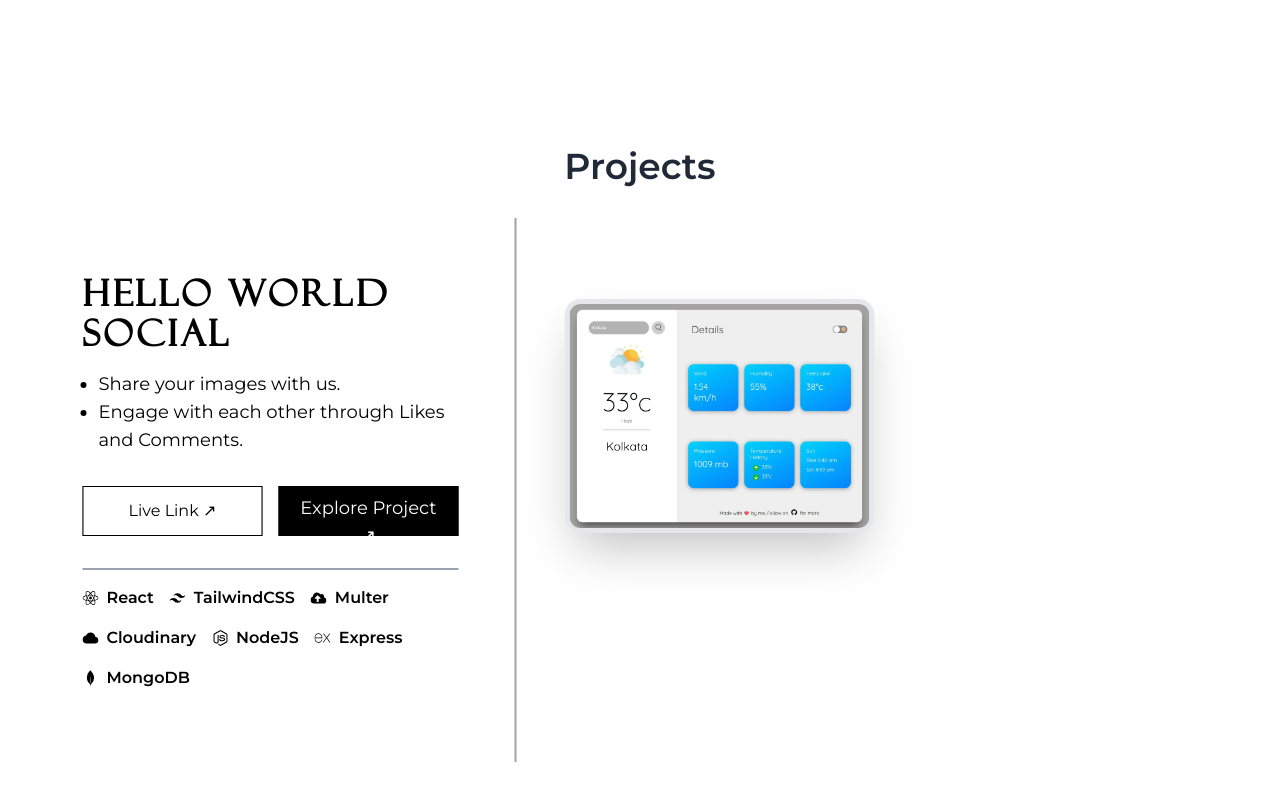
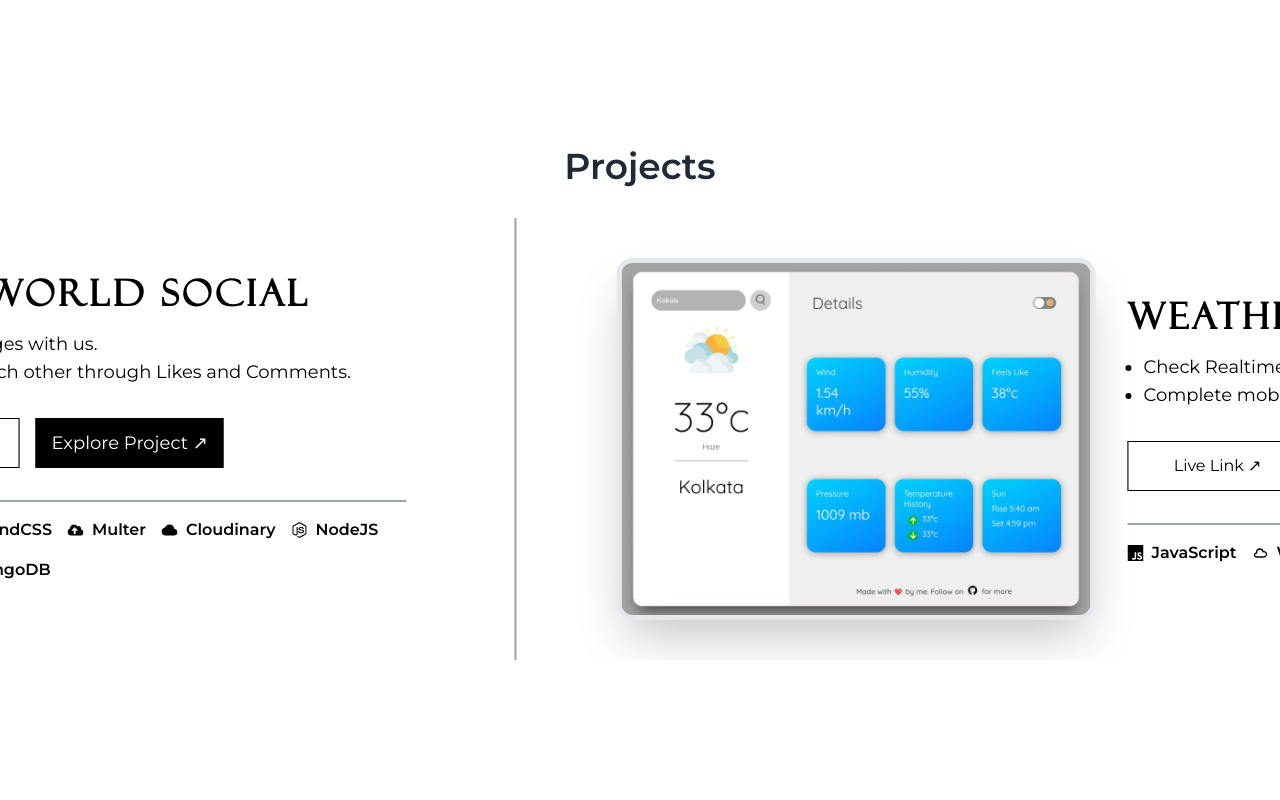
Before and after one commit to itsantu/portfolio, a React (Vite) app: page / in a window 1280 px wide. Shown: the part 1118-1918 px from the top of the page. Built offline with nearby package versions, Linux system fonts and the light colour scheme.

Commit message:
image container bug fix

```diff
--- a/src/components/ImageContainer/ImageContainer.jsx
+++ b/src/components/ImageContainer/ImageContainer.jsx
@@ -2,8 +2,6 @@ import React from "react";
 import { motion } from "framer-motion";
 import ContactMeButton from "../Buttons/ContactMeButton";
 import RouterButton from "../Buttons/RouterButton";
-import { LazyLoadImage } from "react-lazy-load-image-component";
-import 'react-lazy-load-image-component/src/effects/blur.css';
 
 const ImageContainer = ({ projectDesc }) => {
   const {
@@ -23,10 +21,9 @@ const ImageContainer = ({ projectDesc }) => {
       transition={{ duration: 0.5, delay: .3 }}
     >
       <div className="flex flex-col md:flex-row items-center justify-center overflow-hidden p-10">
-        <LazyLoadImage
+        <img
           className="w-full md:w-2/5 h-auto max-w-full object-cover border-[5px] shadow-2xl rounded-2xl hover:scale-105 duration-300"
           src={primaryImage}
-          effect="blur"
           alt="alt text goes here"
         />
 
```
